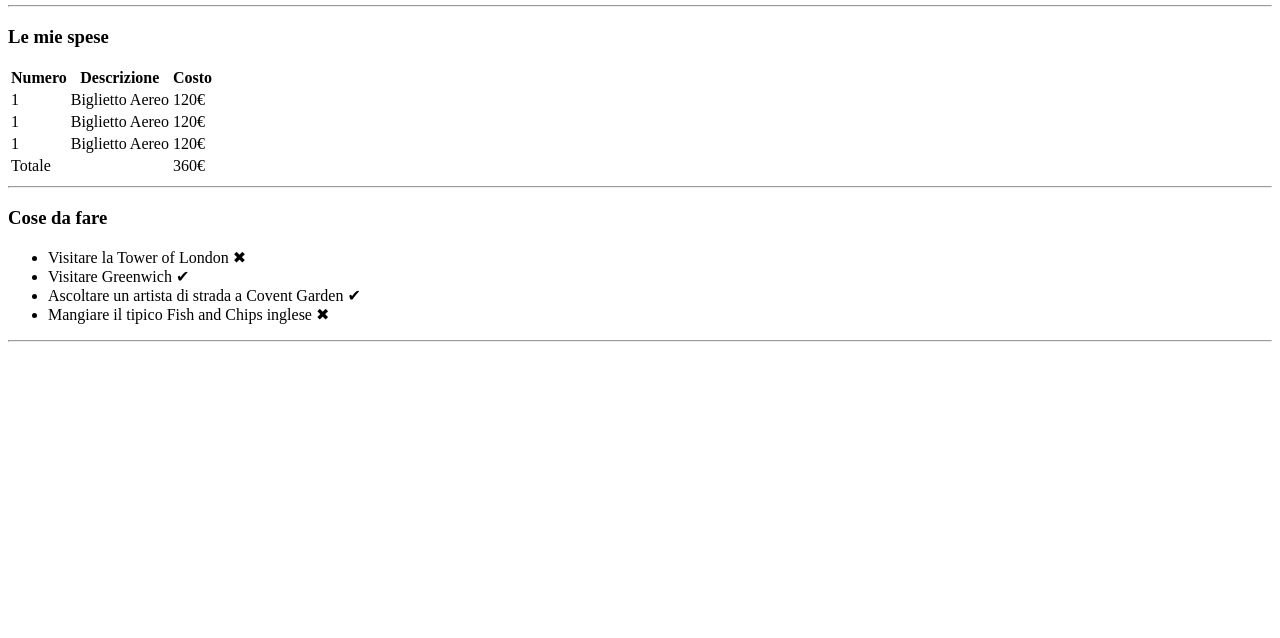
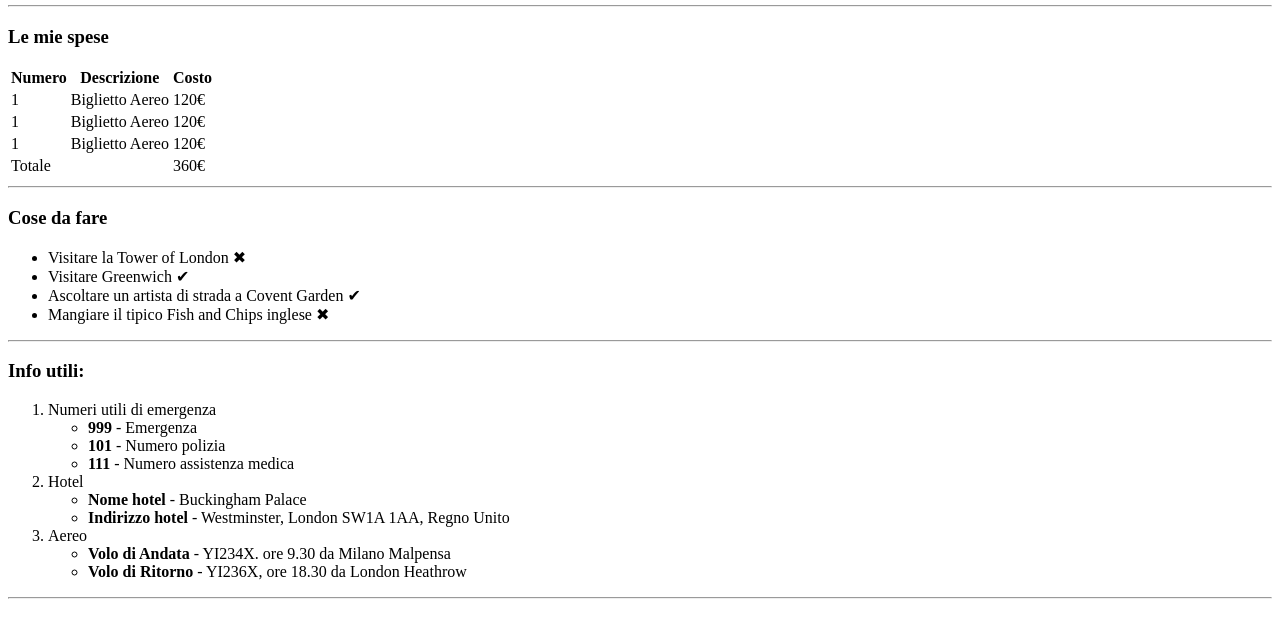
Before and after one commit to danieleangeletti/html-london-trip, a plain HTML site: page index.html in a window 1280 px wide. Shown: the part 88-726 px from the top of the page. Drawn offline with Linux system fonts and the light colour scheme.

Commit message:
sezione info

```diff
--- a/index.html
+++ b/index.html
@@ -73,6 +73,30 @@
 
             <section>
                 <!-- info -->
+                <h3>Info utili:</h3>
+
+                <ol>
+                    <li>Numeri utili di emergenza
+                        <ul>
+                            <li><strong>999</strong> - Emergenza</li>
+                            <li><strong>101</strong> - Numero polizia</li>
+                            <li><strong>111</strong> - Numero assistenza medica</li>
+                        </ul>
+                    </li>
+                    <li>Hotel
+                        <ul>
+                            <li><strong>Nome hotel</strong> - Buckingham Palace</li>
+                            <li><strong>Indirizzo hotel</strong> - Westminster, London SW1A 1AA, Regno Unito</li>
+                        </ul>
+                    </li>
+                    <li>Aereo
+                        <ul>
+                            <li><strong>Volo di Andata</strong> - YI234X. ore 9.30 da Milano Malpensa</li>
+                            <li><strong>Volo di Ritorno</strong> - YI236X, ore 18.30 da London Heathrow</li>
+                        </ul>
+                    </li>
+                </ol>
+                <hr>
             </section>
         </main>
 
```
